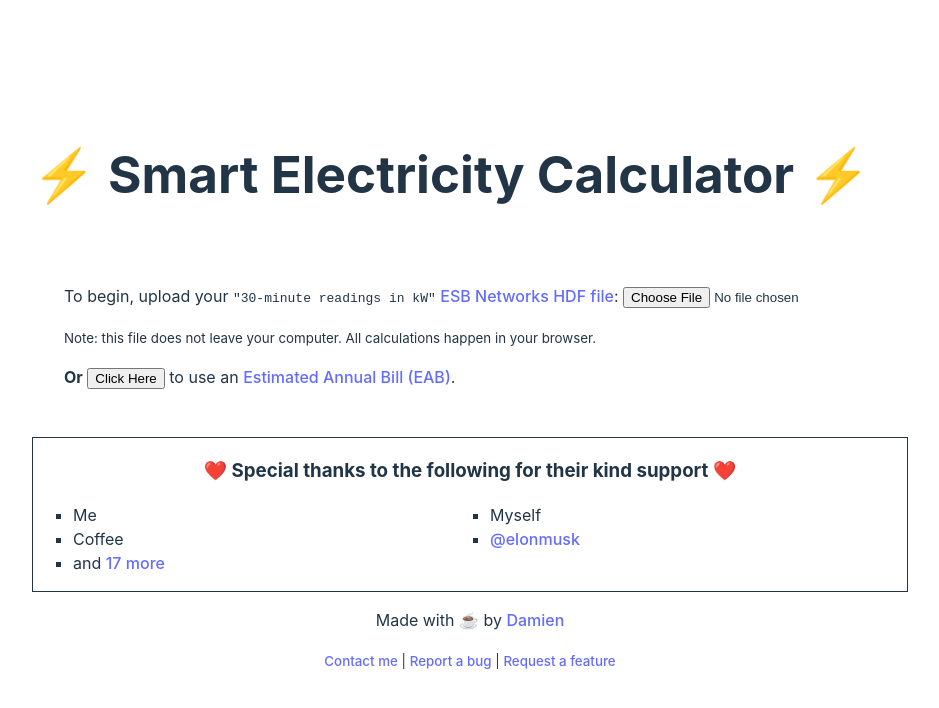
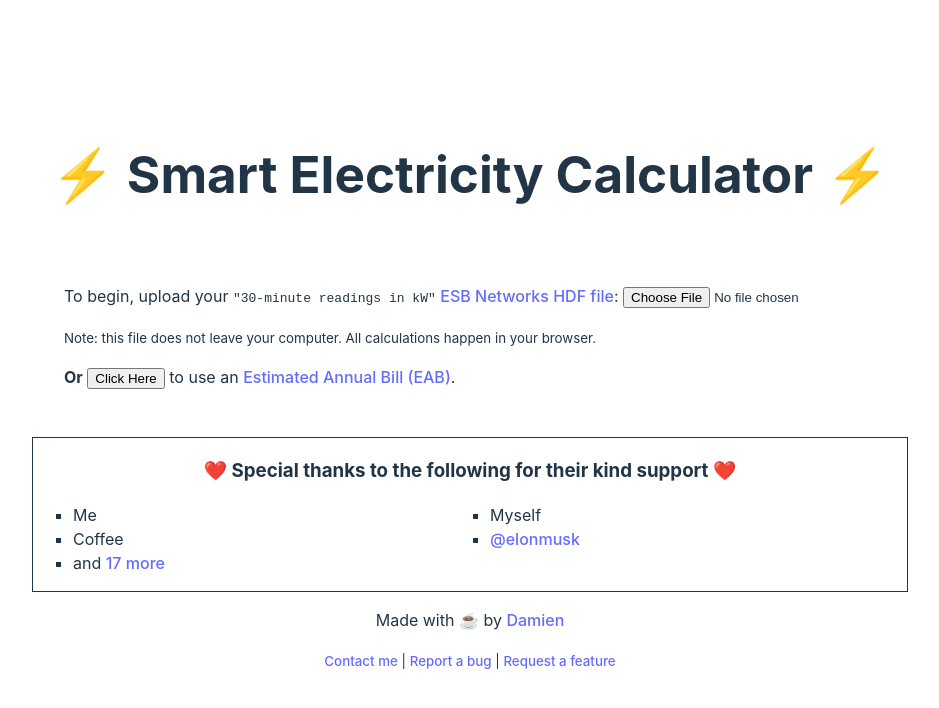
Before and after one commit to damosullivan/smart-electricity-calculator, a Svelte app: page / in a window 1280 px wide. Shown: the top 708 px of the page, without its empty margins (170-1109 px from the left). Built offline with nearby package versions, Linux system fonts and the light colour scheme.

Commit message:
h1 text align center

```diff
--- a/src/App.svelte
+++ b/src/App.svelte
@@ -98,6 +98,10 @@
     margin-top: 50px;
   }
 
+  h1{
+    text-align: center;
+  }
+
   /* .logo {
     height: 6em;
     padding: 1.5em;
```
